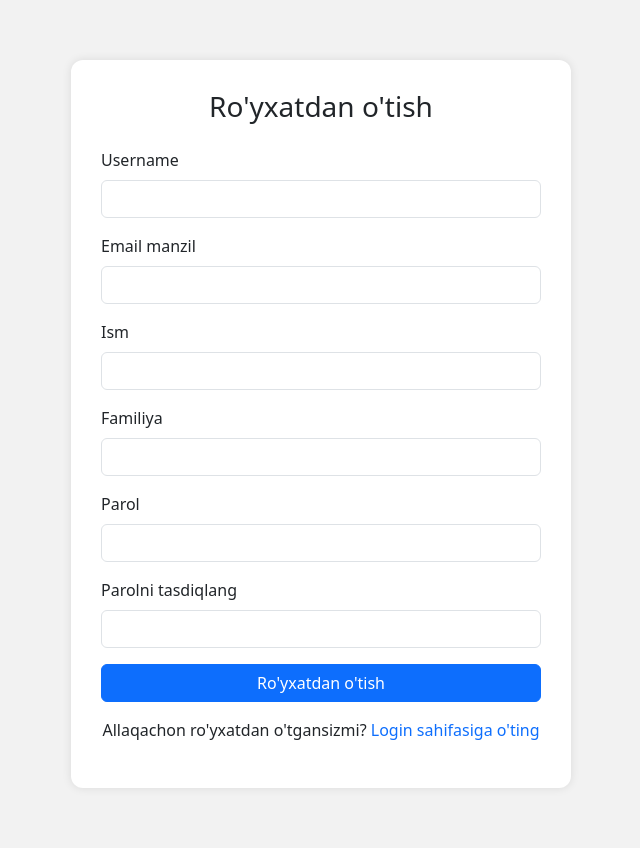
After one commit to turdalihasanboyev/kun.uz, a Django app: page /register/ in a window 1280 px wide. The commit adds this page. Shown: the whole page, without its empty margins (319-959 px from the left). Run offline with Django 5.2, Linux system fonts and the light colour scheme; some libraries are stand-ins or nearby versions.

```diff
--- a/apps/article/views.py
+++ b/apps/article/views.py
@@ -1,9 +1,11 @@
 from django.shortcuts import render
 from django.views import View
-
+from django.contrib.auth.decorators import login_required
+from django.utils.decorators import method_decorator
 from apps.article.models import Article
 
 
+@method_decorator(login_required, name='dispatch')
 class HomePageView(View):
     template_name = 'home.html'
 
--- /dev/null
+++ b/auth/register.py
@@ -0,0 +1,37 @@
+from django.shortcuts import render, redirect
+from django.views import View
+from django.contrib.auth.models import User
+from django.contrib import messages
+from django.contrib.auth import login
+
+
+class RegisterView(View):
+    def get(self, request):
+        return render(request, 'auth/register.html')
+
+    def post(self, request):
+        username = request.POST.get('username')
+        email = request.POST.get('email')
+        first_name = request.POST.get('first_name')
+        last_name = request.POST.get('last_name')
+        password = request.POST.get('password')
+        confirm_password = request.POST.get('confirm_password')
+
+        if password != confirm_password:
+            messages.error(request, 'Parollar bir hil emas')
+            return redirect('register')
+        if User.objects.filter(username=username).exists():
+            messages.error(request, 'Username allaqachon mavjud')
+            return redirect('register')
+
+        user = User.objects.create_user(
+            username=username,
+            email=email,
+            first_name=first_name,
+            last_name=last_name,
+            password=password,
+        )
+        user.save()
+        messages.success(request, "Profil muvaffaqiyatli yaratildi!")
+        login(request, user)
+        return redirect('profile')
--- /dev/null
+++ b/auth/urls.py
@@ -0,0 +1,14 @@
+from django.urls import path
+
+from .register import RegisterView
+from .profile import ProfilePageView
+from .logout import LogoutView
+from .login import LoginView
+
+
+urlpatterns = [
+    path('register/', RegisterView.as_view(), name='register'),
+    path('profile/', ProfilePageView.as_view(), name='profile'),
+    path('logout/', LogoutView.as_view(), name='logout'),
+    path('login/', LoginView.as_view(), name='login'),
+]
--- a/config/urls.py
+++ b/config/urls.py
@@ -33,6 +33,7 @@ urlpatterns = [
     path('unauthorized/', custom_401_view, name='unauthorized'),
 
     path('', include('apps.contact.urls')),
+    path('', include('auth.urls')),
     path('', include('apps.category.urls')),
     path('', include('apps.article.urls')),
 
--- /dev/null
+++ b/templates/auth/register.html
@@ -0,0 +1,85 @@
+<!DOCTYPE html>
+<html lang="en">
+
+<head>
+    <meta charset="UTF-8">
+    <title>Ro'yxatdan o'tish</title>
+    <link href="https://cdn.jsdelivr.net/npm/bootstrap@5.3.3/dist/css/bootstrap.min.css" rel="stylesheet">
+    <style>
+        body {
+            background-color: #f2f2f2;
+        }
+
+        .register-form {
+            max-width: 500px;
+            margin: 60px auto;
+            padding: 30px;
+            background-color: white;
+            border-radius: 12px;
+            box-shadow: 0 0 10px rgba(0, 0, 0, 0.1);
+        }
+    </style>
+</head>
+
+<body>
+
+    <div class="container">
+        <div class="register-form">
+            <h3 class="text-center mb-4">Ro'yxatdan o'tish</h3>
+
+            {% if messages %}
+            {% for message in messages %}
+            <div class="alert alert-{{ message.tags }} alert-dismissible fade show" role="alert">
+                {{ message }}
+                <button type="button" class="btn-close" data-bs-dismiss="alert" aria-label="Yopish"></button>
+            </div>
+            {% endfor %}
+            {% endif %}
+
+            <form method="POST">
+                {% csrf_token %}
+
+                <div class="mb-3">
+                    <label for="username" class="form-label">Username</label>
+                    <input type="text" name="username" class="form-control" id="username" required>
+                </div>
+
+                <div class="mb-3">
+                    <label for="email" class="form-label">Email manzil</label>
+                    <input type="email" name="email" class="form-control" id="email" required>
+                </div>
+
+                <div class="mb-3">
+                    <label for="first_name" class="form-label">Ism</label>
+                    <input type="text" name="first_name" class="form-control" id="first_name">
+                </div>
+
+                <div class="mb-3">
+                    <label for="last_name" class="form-label">Familiya</label>
+                    <input type="text" name="last_name" class="form-control" id="last_name">
+                </div>
+
+                <div class="mb-3">
+                    <label for="password" class="form-label">Parol</label>
+                    <input type="password" name="password" class="form-control" id="password" required>
+                </div>
+
+                <div class="mb-3">
+                    <label for="confirm_password" class="form-label">Parolni tasdiqlang</label>
+                    <input type="password" name="confirm_password" class="form-control" id="confirm_password" required>
+                </div>
+
+                <button type="submit" class="btn btn-primary w-100">Ro'yxatdan o'tish</button>
+            </form>
+
+            <p class="text-center mt-3">
+                Allaqachon ro'yxatdan o'tgansizmi?
+                <a href="{% url 'login' %}" class="text-decoration-none">Login sahifasiga o'ting</a>
+            </p>
+        </div>
+    </div>
+
+    <script src="https://cdn.jsdelivr.net/npm/bootstrap@5.3.3/dist/js/bootstrap.bundle.min.js"></script>
+</body>
+
+</html>
```
Also changed, not shown: auth.md (added, +9 -0 lines), auth/login.py (added, +22 -0 lines), auth/logout.py (added, +14 -0 lines), auth/profile.py (added, +10 -0 lines), config/settings.py (+7 -0 lines), templates/auth/login.html (added, +64 -0 lines), templates/auth/profile.html (added, +48 -0 lines), templates/base.html (+15 -0 lines), auth/__init__.py (added).
